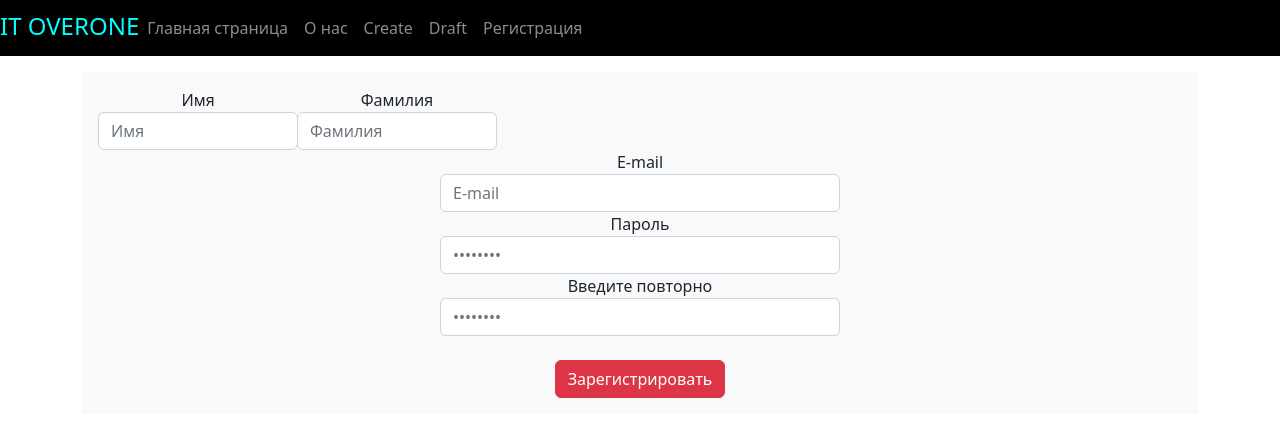
After one commit to Over2022/First_website, a Django app: page /registration/ in a window 1280 px wide. The commit adds this page. Shown: the top 437 px of the page. Run offline with Django 4.2, Linux system fonts and the light colour scheme.

Commit message:
forms_registration

```diff
--- a/website/main/forms.py
+++ b/website/main/forms.py
@@ -1,6 +1,6 @@
 from django import forms
-from .models import Task, Main
-from django.forms import ModelForm, TextInput
+from .models import Task, Main, Registration
+from django.forms import ModelForm, TextInput, Textarea
 
 
 class TaskForm(ModelForm):
@@ -8,7 +8,7 @@ class TaskForm(ModelForm):
         model = Task  # указываю с какой моделью работаю
         fields = ['title', 'task']
         widgets = {'title': TextInput(attrs={'class': "form-control", "placeholder": "Введите название"}),
-                   'task': TextInput(attrs={'class': "form-control", "placeholder": "Введите описание"})}
+                   'task': Textarea(attrs={'class': "form-control", "placeholder": "Введите описание"})}
 
 
 class MainForm(ModelForm):
@@ -24,3 +24,14 @@ class DraftForm(forms.Form):
                             widget=forms.TextInput(attrs={'class': 'form-control', 'placeholder': 'Введите имя'}))
 
     body = forms.CharField(widget=forms.Textarea(attrs={'class': 'form-control', 'placeholder': 'Введите сообщение'}))
+
+
+class RegistrationForm(ModelForm):
+    class Meta:
+        model = Registration
+        fields = ['name', 'surname', 'mail', 'password', 'password_2']
+        widgets = {'name': TextInput(attrs={'class': 'form-control', 'placeholder': 'Имя', 'style': 'width:200px'}),
+                   'surname': TextInput(attrs={'class': 'form-control', 'placeholder': 'Фамилия','style': 'width:200px'}),
+                   'mail': TextInput(attrs={'class': 'form-control', 'placeholder': 'E-mail', 'style': 'width:400px'}),
+                   'password': TextInput(attrs={'class': 'form-control', 'placeholder': '••••••••', 'style': 'width:400px'}),
+                   'password_2': TextInput(attrs={'class': 'form-control', 'placeholder': '••••••••', 'style': 'width:400px'})}
--- a/website/main/models.py
+++ b/website/main/models.py
@@ -21,3 +21,11 @@ class Main(models.Model):
 
     def __str__(self):
         return self.title
+
+
+class Registration(models.Model):
+    name = models.CharField('Имя', max_length=10)
+    surname = models.CharField('Фамилия', max_length=10)
+    mail = models.CharField('E-mail', max_length=20)
+    password = models.CharField('Пароль', max_length=20)
+    password_2 = models.CharField('Пароль', max_length=20)
--- a/website/main/templates/draft.html
+++ b/website/main/templates/draft.html
@@ -6,6 +6,7 @@
 {% endblock %}
 
 {% block content %}
+<div class="p-3 mb-2 bg-light text-dark">
 <H1>Создать сообщение</H1>
 <form method="post">
     {% csrf_token %}
@@ -27,6 +28,7 @@
 
 </div>
     </form>
+    </div>
 {% endblock %}
 
 
--- a/website/main/templates/main/base.html
+++ b/website/main/templates/main/base.html
@@ -12,6 +12,7 @@
     <link rel="stylesheet" href="https://cdn.jsdelivr.net/npm/bootstrap@5.2.0/dist/css/bootstrap.min.css">
 </head>
 <body>
+
 <nav class="navbar navbar-expand-md navbar-dark fixed-top bg-black">
     <ul class="navbar-nav mr-auto">
 
@@ -20,6 +21,7 @@
         <a class="nav-link" href="{% url 'about'%}"><ya-tr-span>О нас</ya-tr-span></a>
         <a class="nav-link" href="{% url 'create'%}"><ya-tr-span>Create</ya-tr-span></a>
         <a class="nav-link" href="{% url 'draft'%}"><ya-tr-span>Draft</ya-tr-span></a>
+        <a class="nav-link" href="{% url 'registration'%}"><ya-tr-span>Регистрация</ya-tr-span></a>
     </ul>
 </nav>
 <br>
@@ -27,6 +29,7 @@
 <br>
 <font color="grey">
     <div class="container">
+
 {% block content %}{% endblock %}
     <font>
         <font color="black">
--- a/website/main/templates/main/create.html
+++ b/website/main/templates/main/create.html
@@ -10,11 +10,7 @@
     {% csrf_token%}
     {{ form.title }}<br>
     {{ form.task }}<br>
-    <input type="text" placeholder="Введите название" class='form-control'>
-    <br>
-    <textarea type="text" placeholder="Введите описание" class="form-control"></textarea>
-    <br>
-    <button type="submit" class="'btn btn-info disabled">Добавить</button>
+    <button type="submit" class="btn btn-success" >Добавить</button>
 
 </form>
 {% endblock %}
--- /dev/null
+++ b/website/main/templates/main/registration.html
@@ -0,0 +1,34 @@
+{% extends 'main/base.html'%}
+
+{% block title %}
+Registration
+{% endblock %}
+
+{% block content %}
+
+<div class="p-3 mb-2 bg-light text-dark">
+    {% csrf_token %}
+    <center>
+    <div class="form-group input-group">
+    <span class="has-float-label">
+    <label>Имя</label>
+         {{ form.name }}
+ </span>
+ <span class="has-float-label">
+     <label>Фамилия</label>
+    {{ form.surname}}
+      </span>
+    </div>
+    <label>E-mail</label>
+    {{ form.mail }}
+    <label>Пароль</label>
+    {{ form.password }}
+    <label>Введите повторно</label>
+    {{ form.password_2 }}<br>
+    <button type='submit' class="btn btn-danger">Зарегистрировать</button>
+</div>
+    </center>
+{% endblock %}
+
+{% block text %}
+{% endblock %}
--- a/website/main/urls.py
+++ b/website/main/urls.py
@@ -6,4 +6,5 @@ urlpatterns = [
     path('about/', views.about, name='about'),
     path('create/', views.create, name='create'),
     path('draft/', views.draft, name='draft'),
+    path('registration/', views.registration, name='registration'),
 ]
--- a/website/main/views.py
+++ b/website/main/views.py
@@ -4,6 +4,7 @@ from .models import Task, Main
 from .forms import TaskForm
 from .forms import MainForm
 from .forms import DraftForm
+from .forms import RegistrationForm
 
 
 def index(request):
@@ -29,3 +30,9 @@ def draft(request):
     form_2 = DraftForm()
     context = {'form': form, 'form_2': form_2}
     return render(request, 'draft.html', context)
+
+
+def registration(request):
+    form = RegistrationForm()
+    context = {'form': form}
+    return render(request, 'main/registration.html', context)
```
Also changed, not shown: website/db.sqlite3.
